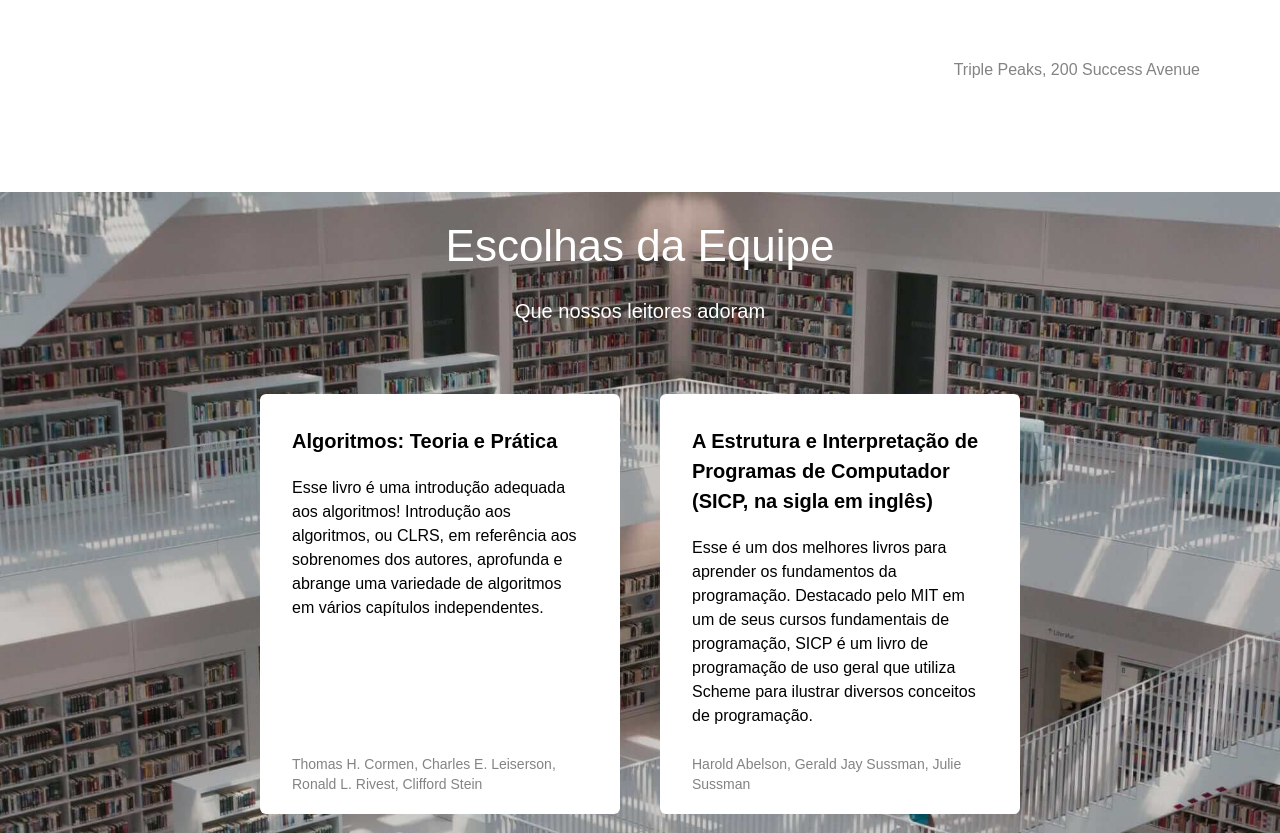
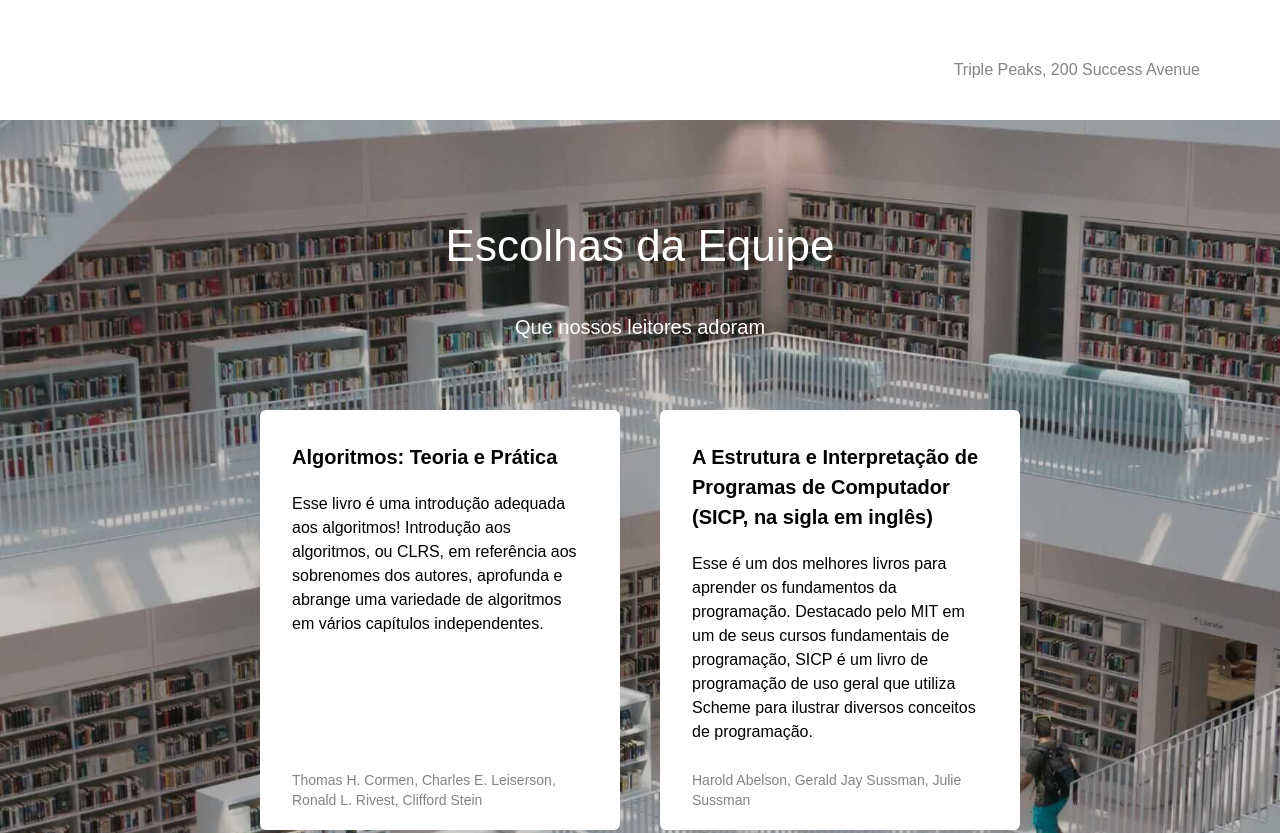
Before and after one commit to dfminotto/web_project_library_pt, a plain HTML site: page index.html in a window 1280 px wide. Shown: the part 680-1513 px from the top of the page. Drawn offline with Linux system fonts and the light colour scheme.

Commit message:
Alteração styles

```diff
--- a/styles/style.css
+++ b/styles/style.css
@@ -97,8 +97,8 @@
 .staff {
   background-image: url("../images/staff_picks_background.jpg");
   padding: 100px 0 140px;
-  background-position: center;
-  background-size: contain;
+  background-position: cencter;
+  background-size: cover;
   background-repeat: no-repeat;
 }
 
@@ -116,7 +116,7 @@
   font-size: 20px;
   line-height: 30px;
   font-weight: 400;
-  margin: 0;
+  margin-top: 40px;
   color: #ffffff;
   margin-bottom: 68px;
 }
@@ -127,7 +127,7 @@
   margin: 0 auto;
   list-style-type: none;
   padding-left: 0;
-  justify-content: flex-end;
+  justify-content: space-around;
   flex-wrap: wrap;
   gap: 40px;
 }
```
